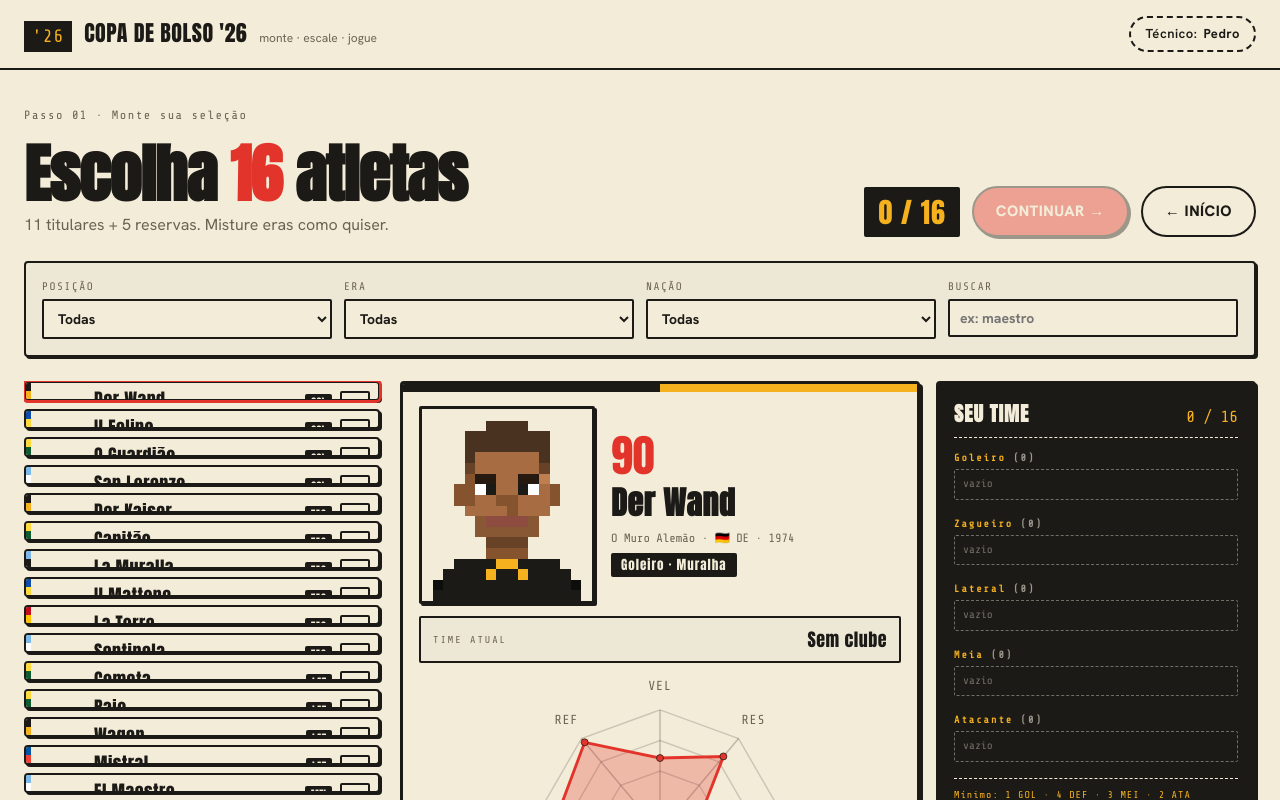
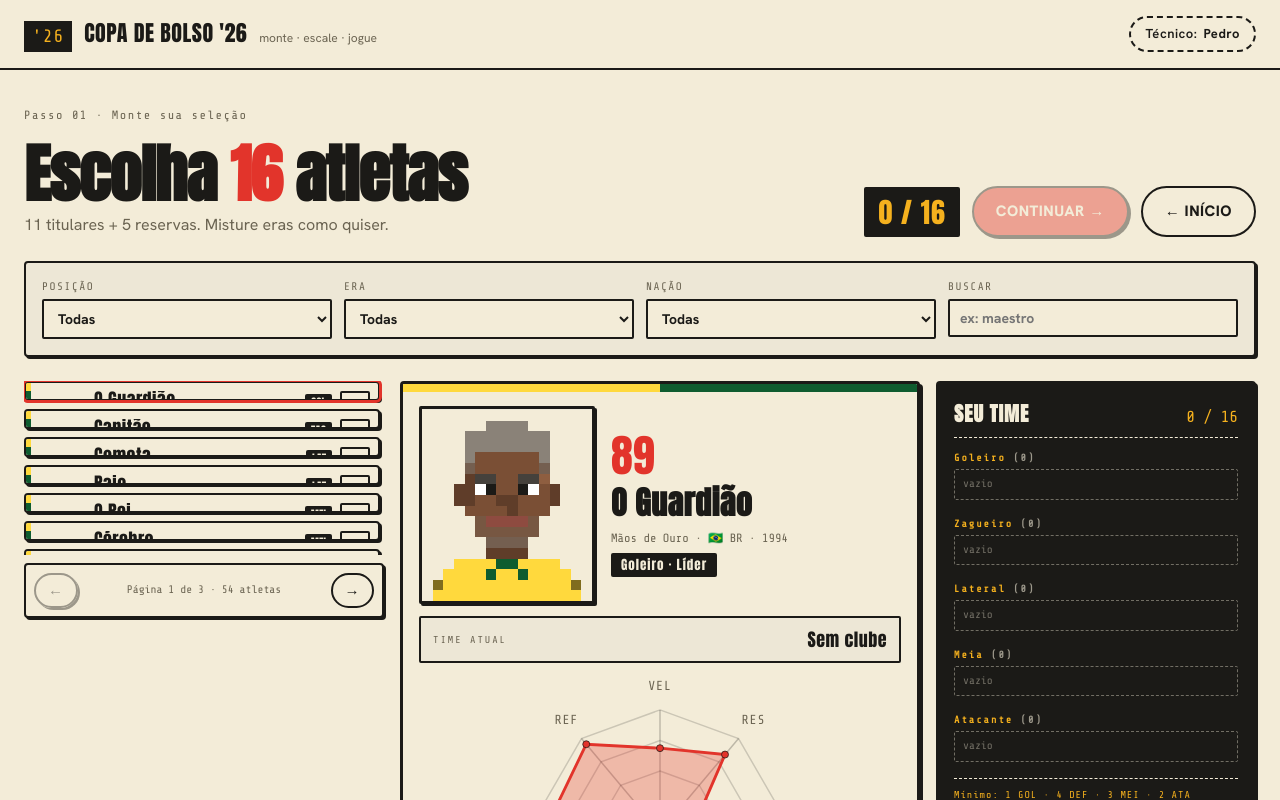
Before and after one commit to pedrotaem/copa-de-bolso-26, a plain HTML site: page index.html in a window 1280 px wide. Both pictures are taken after a click on the button "JOGAR AGORA →". Shown: the top 800 px of the page. Drawn offline with nearby package versions, Linux system fonts and the light colour scheme.

Commit message:
feat(selecao): scroll + paginação no catálogo de atletas
Lista do draft agora pagina em 20 atletas por página, com scroll mostrando
5 por vez (altura medida de uma linha × 5). Pager (anterior/próxima +
indicador) só na seção da lista; filtro/busca reseta pra página 1.
Atletas brasileiros (nac "BR") vão primeiro na ordenação (sort estável).

Co-Authored-By: Claude Opus 4.8 (1M context) <noreply@anthropic.com>

```diff
--- a/assets/css/styles.css
+++ b/assets/css/styles.css
@@ -610,11 +610,23 @@ a { color: inherit; text-decoration: none; }
   gap: var(--gap-4);
   align-items: start;
 }
+.draft3__col { display: flex; flex-direction: column; gap: var(--gap-2); min-width: 0; }
 .draft3__list {
   display: flex; flex-direction: column; gap: var(--gap-2);
   max-height: calc(100vh - 80px); overflow-y: auto;
   padding-right: 4px;
 }
+.draft3__pager {
+  display: flex; align-items: center; gap: var(--gap-2);
+  padding: var(--gap-2);
+  border: 2px solid var(--ink); border-radius: var(--r-md);
+  background: var(--bg); box-shadow: var(--hard-shadow-sm);
+}
+.draft3__pager .pager__info {
+  flex: 1; text-align: center;
+  font-family: var(--mono); font-size: 11px; color: var(--ink-soft);
+}
+.pager__btn { padding: 4px 12px; min-width: 40px; }
 .draft3__detail { position: sticky; top: var(--gap-4); }
 .draft3__empty {
   padding: var(--gap-7); text-align: center;
--- a/assets/js/screens/selecao.js
+++ b/assets/js/screens/selecao.js
@@ -7,8 +7,11 @@ import { ATLETAS, FLAGS, POS_LABEL, POS_ORDEM } from "../data/athletes.js";
 import { faceToCanvas } from "../data/pixelart.js";
 
 const TOTAL = 16;
+const PAGE_SIZE = 20;   // atletas por página
+const VISIVEIS = 5;     // atletas visíveis ao mesmo tempo no scroll
 let filtros = { pos: "TODAS", era: "TODAS", nac: "TODAS", busca: "" };
 let selectedId = null;
+let pagina = 1;         // página atual da lista
 
 /* atributos */
 const ATTR_FULL = [
@@ -113,7 +116,10 @@ export function renderSelecao(root) {
       </div>
 
       <div class="draft3">
-        <div class="draft3__list" id="lista" aria-label="Catálogo de atletas"></div>
+        <div class="draft3__col">
+          <div class="draft3__list" id="lista" aria-label="Catálogo de atletas"></div>
+          <nav class="draft3__pager" id="pager" aria-label="Paginação do catálogo"></nav>
+        </div>
         <div class="draft3__detail" id="detalhe" aria-live="polite"></div>
         <aside class="sel__time" aria-label="Seu time">
           <header>
@@ -140,11 +146,13 @@ export function renderSelecao(root) {
   ["f-pos","f-era","f-nac"].forEach(id => {
     document.getElementById(id).addEventListener("change", (e) => {
       filtros[id.split("-")[1]] = e.target.value;
+      pagina = 1;
       renderLista();
     });
   });
   document.getElementById("f-busca").addEventListener("input", (e) => {
     filtros.busca = e.target.value.toLowerCase();
+    pagina = 1;
     renderLista();
   });
 
@@ -184,17 +192,27 @@ function toggleAtleta(id) {
 /* ---- coluna esquerda: lista ---- */
 function renderLista() {
   const lista = document.getElementById("lista");
+  const pager = document.getElementById("pager");
   const sel = selecionados();
-  const itens = filtrar();
+  const itens = ordenarBrPrimeiro(filtrar());
   if (!itens.length) {
     lista.innerHTML = `<div class="empty">Nenhum atleta com esses filtros.</div>`;
+    lista.style.maxHeight = "";
+    if (pager) pager.innerHTML = "";
     selectedId = null;
     renderDetalhe();
     return;
   }
   if (!selectedId || !itens.some(a => a.id === selectedId)) selectedId = itens[0].id;
 
-  lista.innerHTML = itens.map(a => rowAtleta(a, sel.has(a.id), a.id === selectedId)).join("");
+  // paginação: 20 por página
+  const totalPaginas = Math.ceil(itens.length / PAGE_SIZE);
+  pagina = Math.min(Math.max(1, pagina), totalPaginas);
+  const inicio = (pagina - 1) * PAGE_SIZE;
+  const pageItens = itens.slice(inicio, inicio + PAGE_SIZE);
+
+  lista.innerHTML = pageItens.map(a => rowAtleta(a, sel.has(a.id), a.id === selectedId)).join("");
+  lista.scrollTop = 0;
   lista.querySelectorAll("[data-face]").forEach(slot => {
     const a = ATLETAS.find(x => x.id === slot.getAttribute("data-face"));
     if (a) slot.appendChild(faceToCanvas(a, 3));
@@ -212,7 +230,41 @@ function renderLista() {
       renderDetalhe();
     });
   });
+
+  ajustarAlturaScroll(lista);
+  renderPager(pager, totalPaginas, itens.length);
   renderDetalhe();
+}
+
+/* atletas brasileiros (nac "BR") primeiro; mantém a ordem relativa do resto (sort estável) */
+function ordenarBrPrimeiro(itens) {
+  return itens.slice().sort((a, b) => (a.nac === "BR" ? 0 : 1) - (b.nac === "BR" ? 0 : 1));
+}
+
+/* fixa a altura da lista pra mostrar VISIVEIS atletas por vez; o resto fica no scroll */
+function ajustarAlturaScroll(lista) {
+  const rows = lista.querySelectorAll(".prow");
+  if (!rows.length) { lista.style.maxHeight = ""; return; }
+  const gap = parseFloat(getComputedStyle(lista).rowGap) || 8;
+  const h = rows[0].getBoundingClientRect().height;
+  lista.style.maxHeight = (h * VISIVEIS + gap * (VISIVEIS - 1)) + "px";
+}
+
+/* controles de paginação: anterior · indicador · próxima */
+function renderPager(pager, totalPaginas, totalItens) {
+  if (!pager) return;
+  if (totalPaginas <= 1) {
+    pager.innerHTML = `<span class="pager__info">${totalItens} atleta${totalItens === 1 ? "" : "s"}</span>`;
+    return;
+  }
+  pager.innerHTML = `
+    <button class="btn btn--ghost pager__btn" id="pg-prev" ${pagina <= 1 ? "disabled" : ""} aria-label="Página anterior">←</button>
+    <span class="pager__info">Página ${pagina} de ${totalPaginas} · ${totalItens} atletas</span>
+    <button class="btn btn--ghost pager__btn" id="pg-next" ${pagina >= totalPaginas ? "disabled" : ""} aria-label="Próxima página">→</button>`;
+  const prev = pager.querySelector("#pg-prev");
+  const next = pager.querySelector("#pg-next");
+  if (prev) prev.addEventListener("click", () => { pagina--; renderLista(); });
+  if (next) next.addEventListener("click", () => { pagina++; renderLista(); });
 }
 
 function rowAtleta(a, ativo, sel) {
```
